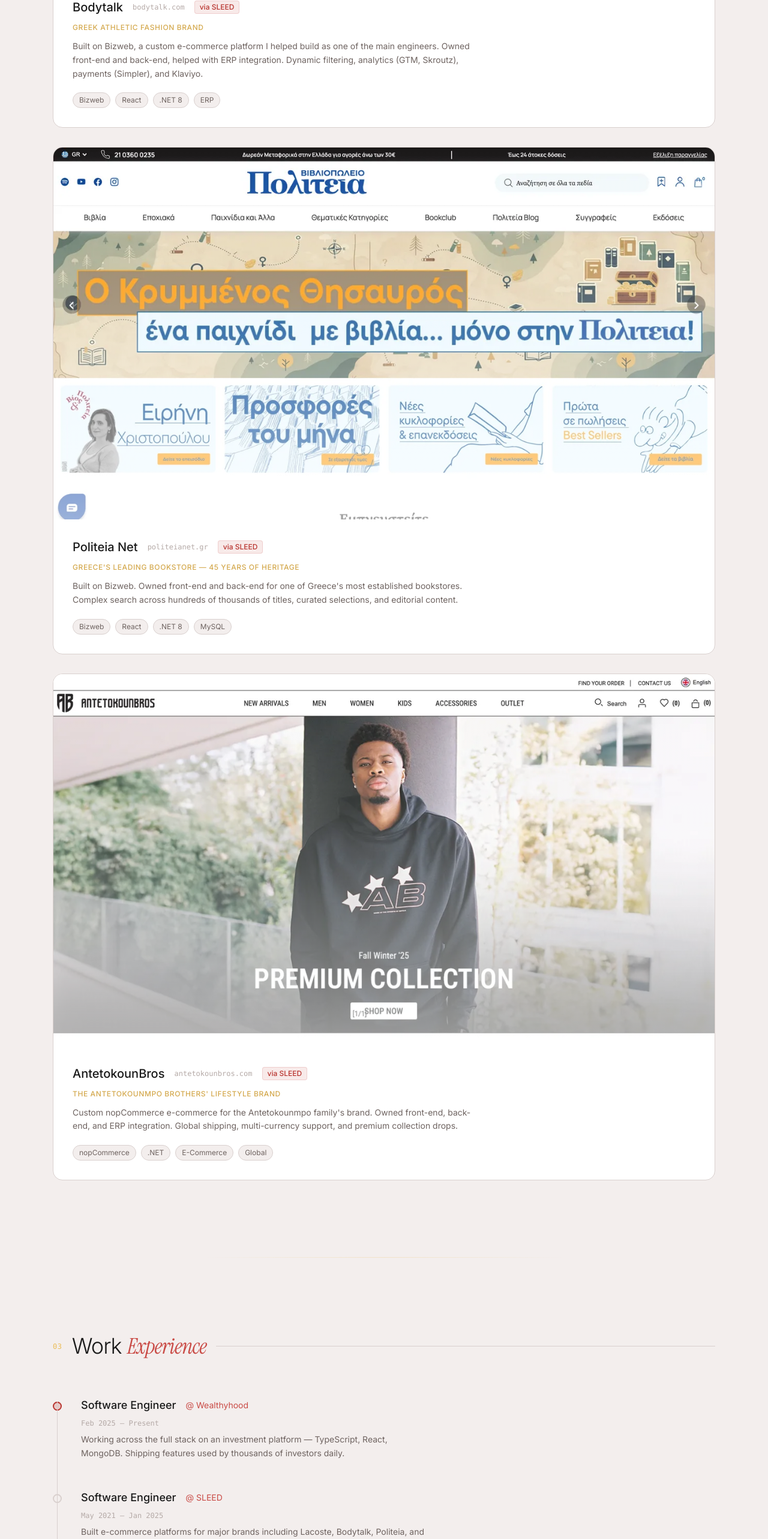
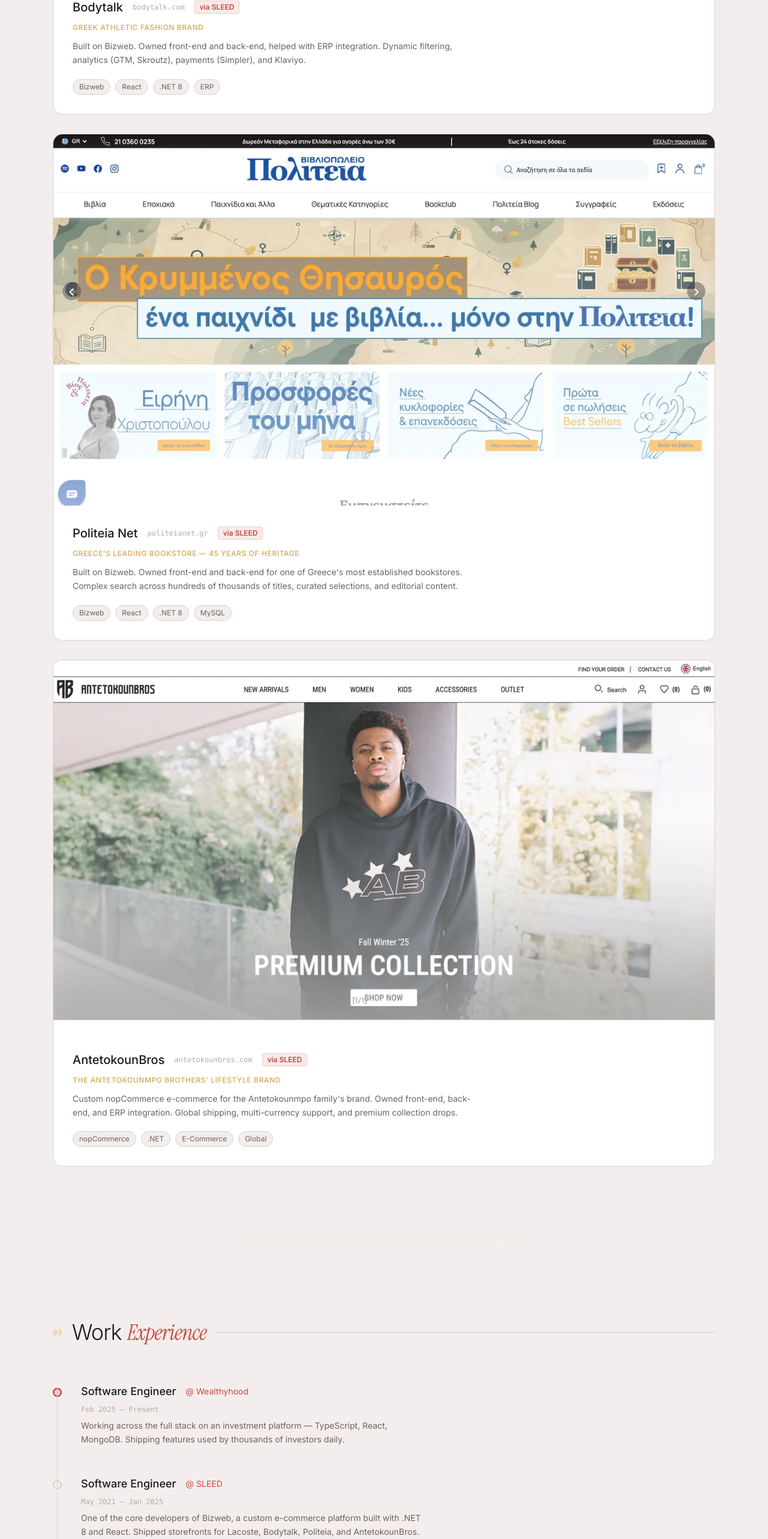
Before and after one commit to Christopgr/chrisfolio, a Next.js app: page / in a window 1280 px wide. Shown: the part 3934-6500 px from the top of the page at 60% size. Built offline with nearby package versions, Linux system fonts and the light colour scheme.

Commit message:
Move Bizweb core developer credit to SLEED experience entry

```diff
--- a/components/Experience.tsx
+++ b/components/Experience.tsx
@@ -16,7 +16,7 @@
     company: "SLEED",
     period: "May 2021 — Jan 2025",
     description:
-      "Built e-commerce platforms for major brands including Lacoste, Bodytalk, Politeia, and AntetokounBros. Full-stack development with .NET 8, React, and SQL databases.",
+      "One of the core developers of Bizweb, a custom e-commerce platform built with .NET 8 and React. Shipped storefronts for Lacoste, Bodytalk, Politeia, and AntetokounBros.",
     current: false,
   },
   {
--- a/components/Projects.tsx
+++ b/components/Projects.tsx
@@ -32,7 +32,7 @@
     slug: "bodytalk",
     brand: "Greek athletic fashion brand",
     description:
-      "Built on Bizweb, a custom e-commerce platform I helped build as one of the main engineers. Owned front-end and back-end, helped with ERP integration. Dynamic filtering, analytics (GTM, Skroutz), payments (Simpler), and Klaviyo.",
+      "Built on Bizweb. Owned front-end and back-end, helped with ERP integration. Dynamic filtering, analytics (GTM, Skroutz), payments (Simpler), and Klaviyo.",
     tags: ["Bizweb", "React", ".NET 8", "ERP"],
     color: "#e11d48",
     via: "SLEED",
```
